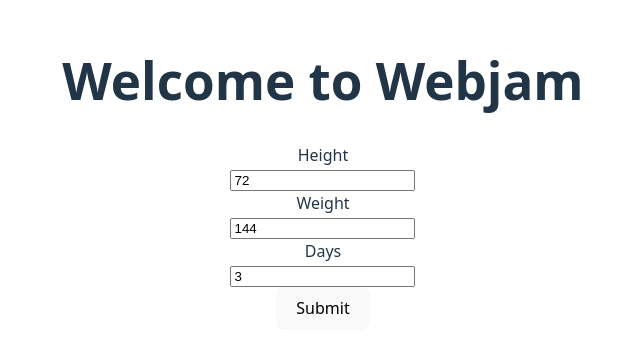
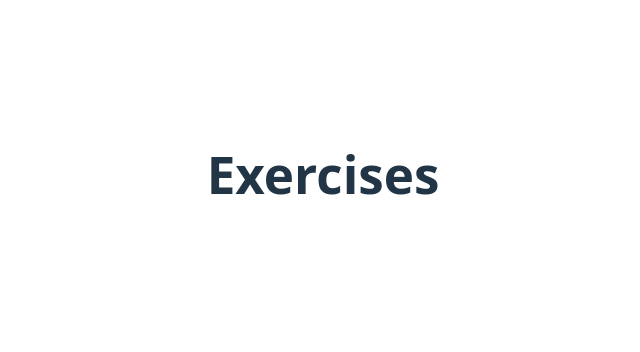
Before and after one commit to HwijungK/Webjam, a React (Vite) app: page /Webjam/WorkoutPage in a window 1280 px wide. Shown: the part 226-578 px from the top of the page, without its empty margins (317-957 px from the left). Built offline with nearby package versions, Linux system fonts and the light colour scheme.

Commit message:
added multiple page functionality

```diff
--- a/package.json
+++ b/package.json
@@ -13,8 +13,9 @@
     "deploy": "gh-pages -d dist"
   },
   "dependencies": {
-    "react": "^19.1.1",
-    "react-dom": "^19.1.1"
+    "react": "^19.2.0",
+    "react-dom": "^19.1.1",
+    "react-router-dom": "^7.9.5"
   },
   "devDependencies": {
     "@eslint/js": "^9.36.0",
--- a/src/App.jsx
+++ b/src/App.jsx
@@ -1,47 +1,18 @@
-import { useState } from 'react'
-import reactLogo from './assets/react.svg'
-import viteLogo from '/vite.svg'
+
 import './App.css'
+import { BrowserRouter as Router, Routes, Route } from 'react-router-dom'
+import SearchPage from './Pages/SearchPage'
+import WorkoutPage from './Pages/WorkoutPage'
 
-function Form({height, weight, days, setHeight, setWeight, setDays}) {
-  function handleSubmit(event) {
-    event.preventDefault()
-    console.log(height.toString() + weight.toString() + days.toString())
-  }
-
-  return (
-    <>
-      <h1>Welcome to Webjam</h1>
-      <form onSubmit={handleSubmit}>
-        <label htmlFor="height">Height</label> <br/>
-        <input type="number" id="height" name="height" value={height} onChange={(event) => {setHeight(event.target.value)}}></input> <br/>
-        <label htmlFor="weight">Weight</label> <br/>
-        <input type="number" id="weight" name="weight" value={weight} onChange={(event) => {setWeight(event.target.value)}}></input> <br/>
-        <label htmlFor="days">Days</label> <br/>
-        <input type="numbers" id="days" name="days" value={days} onChange={(event) => (setDays(event.target.value))}></input> <br/>
-
-        <button type="submit">Submit</button>
-      </form>
-    </>
-  )
-}
 
 function App() {
-  const [height, setHeight] = useState(72)
-  const [weight, setWeight] = useState(144)
-  const [days, setDays] = useState(3)
-
   return (
-    <>
-      <Form
-        height={height}
-        weight={weight}
-        days={days}
-        setHeight={setHeight}
-        setWeight={setWeight}
-        setDays={setDays}
-      />
-    </>
+    <Router>
+      <Routes>
+        <Route index path="/Webjam" exact element={<SearchPage/>}/>
+        <Route path="/Webjam/WorkoutPage" exact element={<WorkoutPage />}></Route>
+      </Routes>
+    </Router>
   )
 }
 
--- /dev/null
+++ b/src/Pages/SearchPage.jsx
@@ -0,0 +1,48 @@
+import { useState } from 'react'
+
+
+function Form({height, weight, days, setHeight, setWeight, setDays}) {
+  function handleSubmit(event) {
+    event.preventDefault()
+    console.log(height.toString() + weight.toString() + days.toString())
+  }
+
+  return (
+    <>
+      <h1>Welcome to Webjam</h1>
+      <form onSubmit={handleSubmit}>
+        <label htmlFor="height">Height</label> <br/>
+        <input type="number" id="height" name="height" value={height} onChange={(event) => {setHeight(event.target.value)}}></input> <br/>
+        <label htmlFor="weight">Weight</label> <br/>
+        <input type="number" id="weight" name="weight" value={weight} onChange={(event) => {setWeight(event.target.value)}}></input> <br/>
+        <label htmlFor="days">Days</label> <br/>
+        <input type="numbers" id="days" name="days" value={days} onChange={(event) => (setDays(event.target.value))}></input> <br/>
+
+        <a href="/Webjam/WorkoutPage">
+            to workout
+        </a>
+        <button type="submit">Submit</button>
+      </form>
+    </>
+  )
+}
+
+
+export default function SearchPage() {
+    const [height, setHeight] = useState(72)
+    const [weight, setWeight] = useState(144)
+    const [days, setDays] = useState(3)
+
+    return (
+        <>
+        <Form
+            height={height}
+            weight={weight}
+            days={days}
+            setHeight={setHeight}
+            setWeight={setWeight}
+            setDays={setDays}
+        />
+        </>
+    )
+}
--- /dev/null
+++ b/src/Pages/WorkoutPage.jsx
@@ -0,0 +1,7 @@
+export default function WorkoutPage() {
+    return (
+        <>
+            <h1>Exercises</h1>
+        </>
+    )
+}
--- a/src/exercises.jsx
+++ b/src/exercises.jsx
@@ -0,0 +1,3 @@
+function getWorkout(height, weight, gender, days) {
+
+}
```
Also changed, not shown: 1 other file (tests, documents, lock files or other folders).
